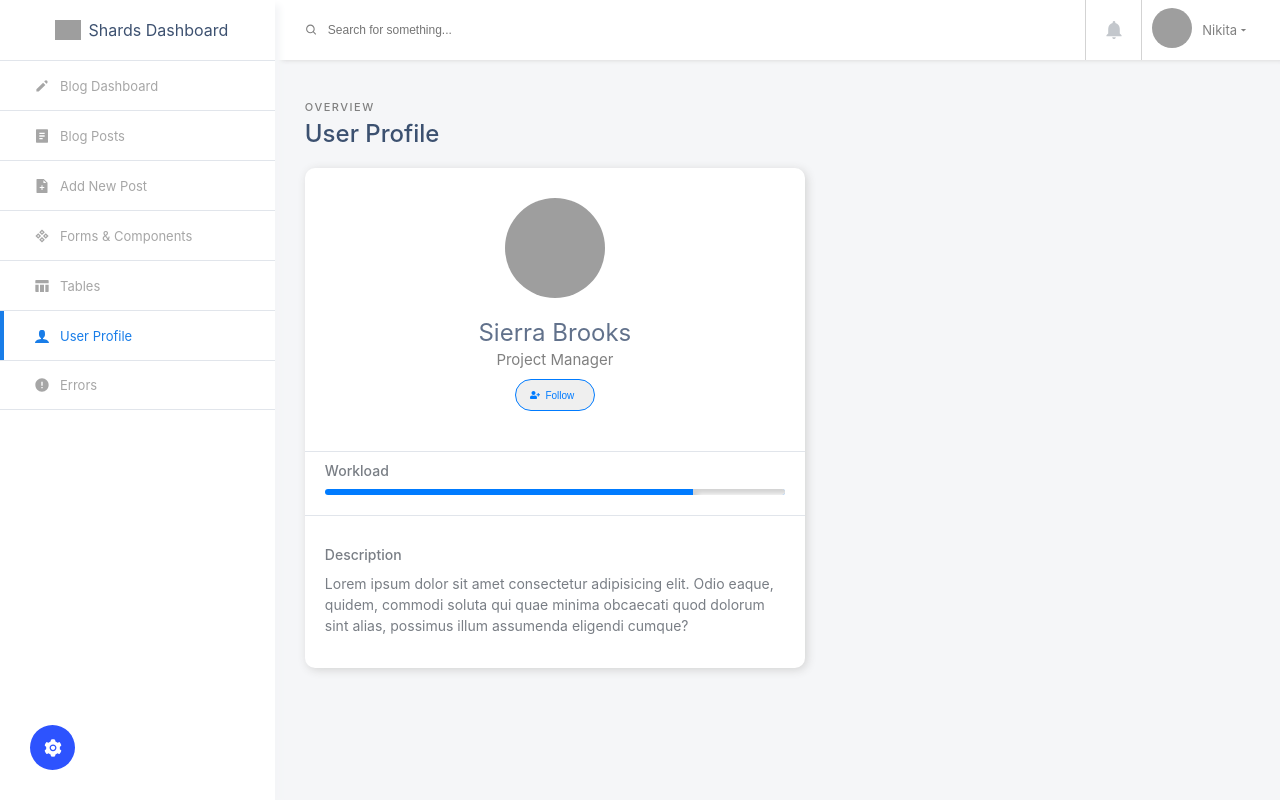
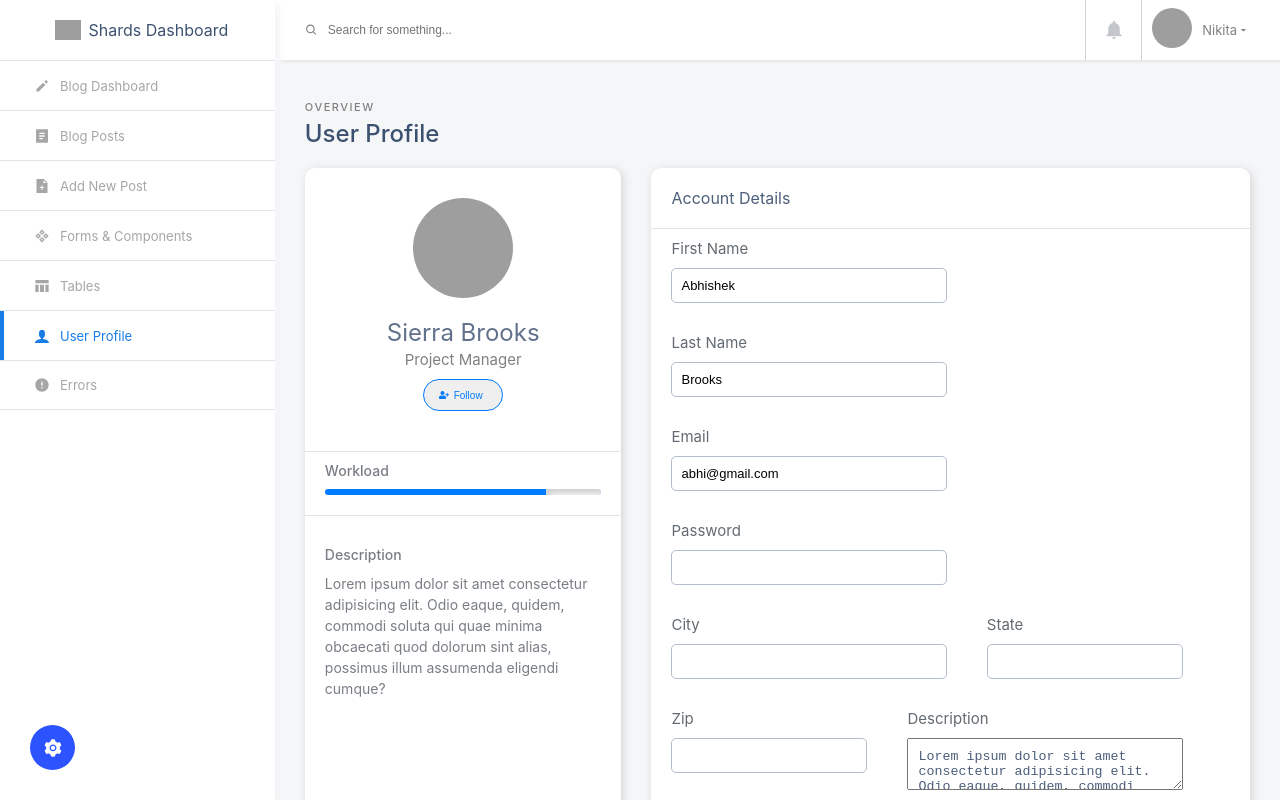
Before and after one commit to abhikam395/Dashboard, a React (Create React App) app: page /user-profile in a window 1280 px wide. Built offline with nearby package versions, Linux system fonts and the light colour scheme; grey boxes are pictures that could not be loaded.

Commit message:
adding update button

```diff
--- a/src/pages/UserProfilePage.js
+++ b/src/pages/UserProfilePage.js
@@ -4,6 +4,7 @@ import './userprofilepage.scss';
 import {FaUserPlus} from 'react-icons/fa';
 
 const imageUrl = "https://i.pinimg.com/564x/6f/de/85/6fde85b86c86526af5e99ce85f57432e.jpg";
+const description = "Lorem ipsum dolor sit amet consectetur adipisicing elit. Odio eaque, quidem, commodi soluta qui quae minima obcaecati quod dolorum sint alias, possimus illum assumenda eligendi cumque?";
 
 export default class UserProfilePage extends Component{
     render(){
@@ -50,8 +51,51 @@ export default class UserProfilePage extends Component{
                             </p>
                         </div>
                     </div>
+
+                    <div className="
+                        userprofile__accountdetail
+                        userprofile__accountdetail--size
+                        userprofile__accountdetail--theme">
+
+                        <h3 className="userprofile__accountdetail-title">Account Details</h3>
+                        <hr className="userprofile__line"></hr>
+                        <div className="userprofile__accountdetail-container">
+                            <div className="userprofile__row">
+                                <label className="userprofile__label">First Name</label>
+                                <input defaultValue="Abhishek" className="userprofile__input" type="text" />
+                            </div>
+                            <div className="userprofile__row">
+                                <label className="userprofile__label">Last Name</label>
+                                <input defaultValue="Brooks" className="userprofile__input" type="text" />
+                            </div>
+                            <div className="userprofile__row">
+                                <label className="userprofile__label">Email</label>
+                                <input defaultValue="abhi@gmail.com" className="userprofile__input" type="email" />
+                            </div>
+                            <div className="userprofile__row">
+                                <label className="userprofile__label">Password</label>
+                                <input className="userprofile__input" type="password" />
+                            </div>
+                            <div className="userprofile__row">
+                                <label className="userprofile__label">City</label>
+                                <input className="userprofile__input" type="text" />
+                            </div>
+                            <div className="userprofile__row userprofile__state">
+                                <label className="userprofile__label">State</label>
+                                <input className="userprofile__input" type="drop" />
+                            </div>
+                            <div className="userprofile__row userprofile__zip">
+                                <label className="userprofile__label">Zip</label>
+                                <input className="userprofile__input" type="drop" />
+                            </div>
+                            <div className="userprofile__row">
+                                <label className="userprofile__label">Description</label>
+                                <textarea className="userprofile__textarea" defaultValue={description}/>
+                            </div>
+                        </div>
+                        <button className="userprofile__update-button">Update Account</button>
+                    </div>
                 </div>
-
             </div>
         )
     }
--- a/src/pages/userprofilepage.scss
+++ b/src/pages/userprofilepage.scss
@@ -3,10 +3,11 @@
     &__container{
         margin-top: 20px;
         display: flex;
+        // flex-wrap: wrap;
 
         &--size{
             width: 100%;
-            // height: 100px;
+            height: auto;
         }
     }
 
@@ -18,7 +19,7 @@
         align-items: center;
 
         &--size{
-            height: 500px;
+            min-height: 200px;
             width: 500px;
         }
 
@@ -132,4 +133,101 @@
             }
         }
     }
+
+    &__accountdetail{
+        box-shadow: 2px 2px 10px 0px lightgray;
+        display: flex;
+        flex-direction: column;
+        align-items: flex-start;
+        border-radius: 10px;
+
+        &--size{
+            width: 100%;
+            min-height: 700px;
+            margin-left: 30px;
+        }
+
+        &--theme{
+            background-color: white;
+        }
+
+        &-title{
+            font-weight: 400;
+            font-size: 16px;
+            color: #4C5F7B;
+            padding: 20px;
+        }
+
+        &-container{
+            display: flex;
+            width: 100%;
+            flex-wrap: wrap;
+        }
+    }
+
+    &__line{
+        width: 100%;
+        border: none;
+        border-top: 1px solid #E1E5EB;
+    }
+
+    &__row{
+        min-width: 46%;
+        display: flex;
+        flex-direction: column;
+        align-items: flex-start;
+        margin: 10px 20px;
+    }
+
+    &__input{
+        width: 100%;
+        margin: 10px 0;
+        padding: 9px;
+        border-radius: 5px;
+        outline: none;
+        border:  1px solid #B3BDCC;
+        font-size: 13px;
+
+        &:hover{
+            box-shadow: 5px 2px 5px lightblue;
+        }
+    }
+
+    &__label{
+        font-size: 15px;
+        font-weight: 400;
+        color: #636A71;
+    }
+
+    &__zip{
+        min-width: 10%;
+    }
+
+    &__state{
+        min-width: 23%;
+    }
+
+    &__textarea{
+        margin-top: 10px;
+        min-width: 100%;
+        max-width: 100%;
+        padding: 10px;
+        color: #4C5F7B;
+    }
+
+    &__update-button{
+        margin-left: 20px;
+        margin-top: 30px;
+        border: none;
+        background-color: #007BFF;
+        color: white;
+        height: 34px;
+        font-size: 12px;
+        padding: 0px 15px;
+        cursor: pointer;
+
+        &:hover{
+
+        }
+    }
 }
```
